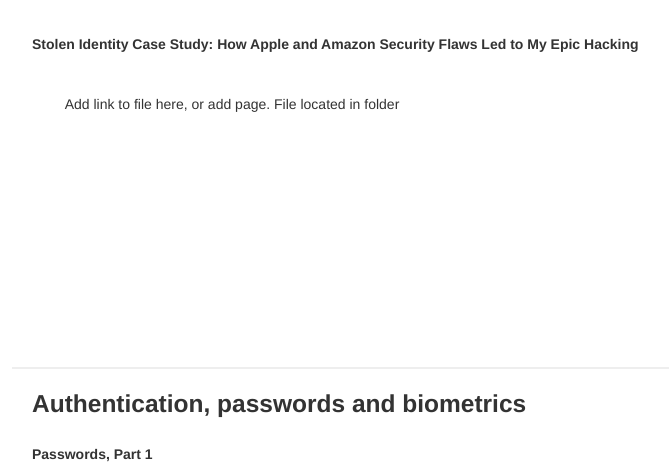
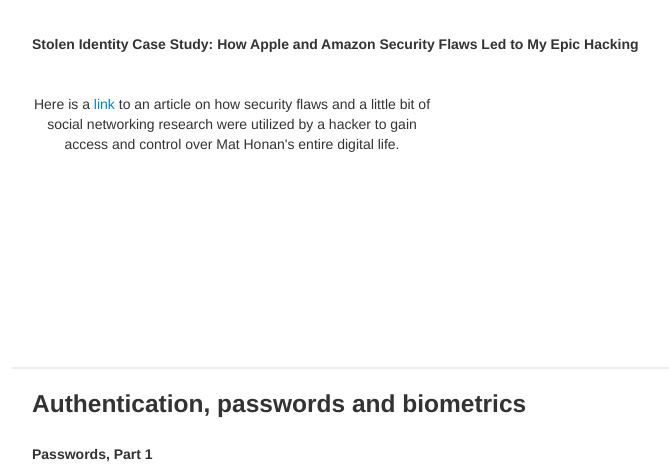
Before and after one commit to mitre-cyber-academy/mitre-cyber-academy.github.io, a Jekyll site: the page built from training/protecting-it-systems/index.html, in a window 1280 px wide and 900 px high, scrolled down 2625 px, cut to the strip 164-634 px from the top of the window. Shown: the whole strip, without its empty margins (8-677 px from the left). Built offline with Jekyll 4.4.1, drawn with Linux system fonts in a browser that asks for light colours.

Commit message:
Updated link to article on training page.

```diff
--- a/training/protecting-it-systems/index.html
+++ b/training/protecting-it-systems/index.html
@@ -116,8 +116,8 @@ title: MITRE Cyber Academy | Protecting IT Systems and Data
                                     <h5>Stolen Identity Case Study: How Apple and Amazon Security Flaws Led to My Epic Hacking</h5>
                                     <div class="mediaplugin_youtube">
                                         <div class="video-container">
-                                            Add link to file here, or add page. File located in folder
-                                                 </div>
+                                            Here is a <a href="http://www.wired.com/2012/08/apple-amazon-mat-honan-hacking/#disqus_thread">link</a> to an article on how security flaws and a little bit of social networking research were utilized by a hacker to gain access and control over Mat Honan's entire digital life.
+                                        </div>
                                     </div>
                                 </li>
                             </ul>
```
